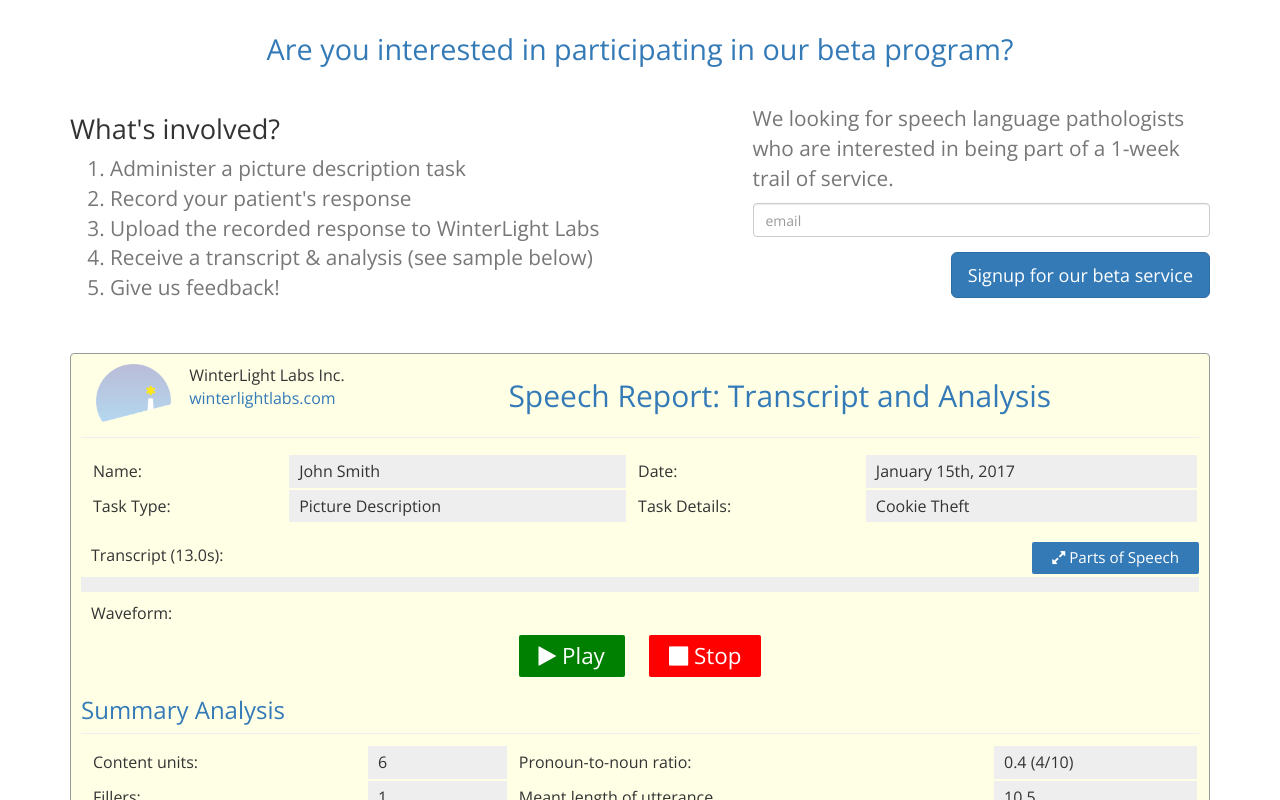
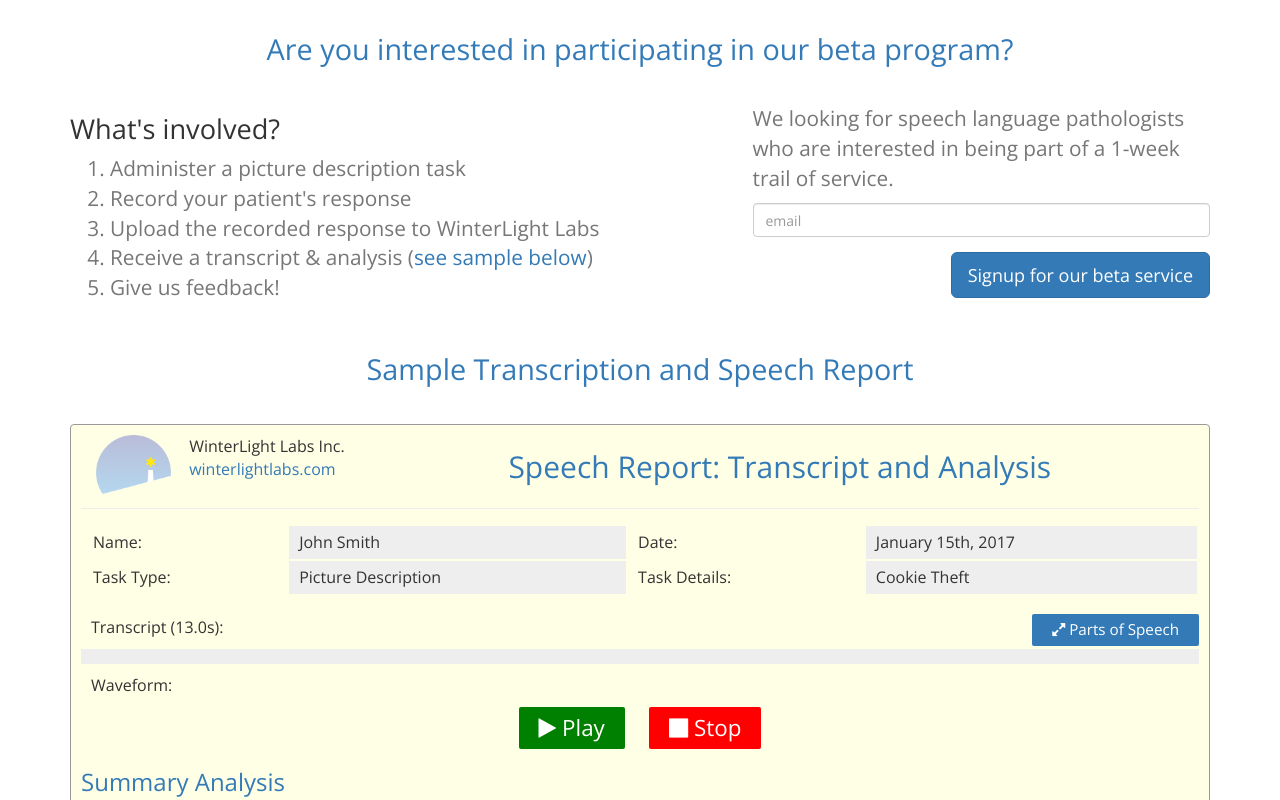
Before and after one commit to liamks/winterlightlabs-web, a plain HTML site: page slp/transcription-service.html in a window 1280 px wide. Shown: the part 300-1100 px from the top of the page. Drawn offline with nearby package versions, Linux system fonts and the light colour scheme; a script that the page names is missing.

Commit message:
added header to report

```diff
--- a/slp/transcription-service.html
+++ b/slp/transcription-service.html
@@ -108,7 +108,7 @@
             <li>Administer a picture description task</li>
             <li>Record your patient's response</li>
             <li>Upload the recorded response to WinterLight Labs</li>
-            <li>Receive a transcript &amp; analysis (see sample below)</li>
+            <li>Receive a transcript &amp; analysis (<a href="#sample">see sample below</a>)</li>
             <li>Give us feedback!</li>
           </ol>
         </div>
@@ -132,9 +132,11 @@
       </div>
     </div>
 
-    <div class="container">
+    <div class="container" id="sample">
       <div class="row">
         <div class="col-md-12">
+          <h3 class="beta-h3 text-center" >Sample Transcription and Speech Report</h3>
+
           <div id="report">
             <div class="report-header">
               <div class="col-md-1">
```
